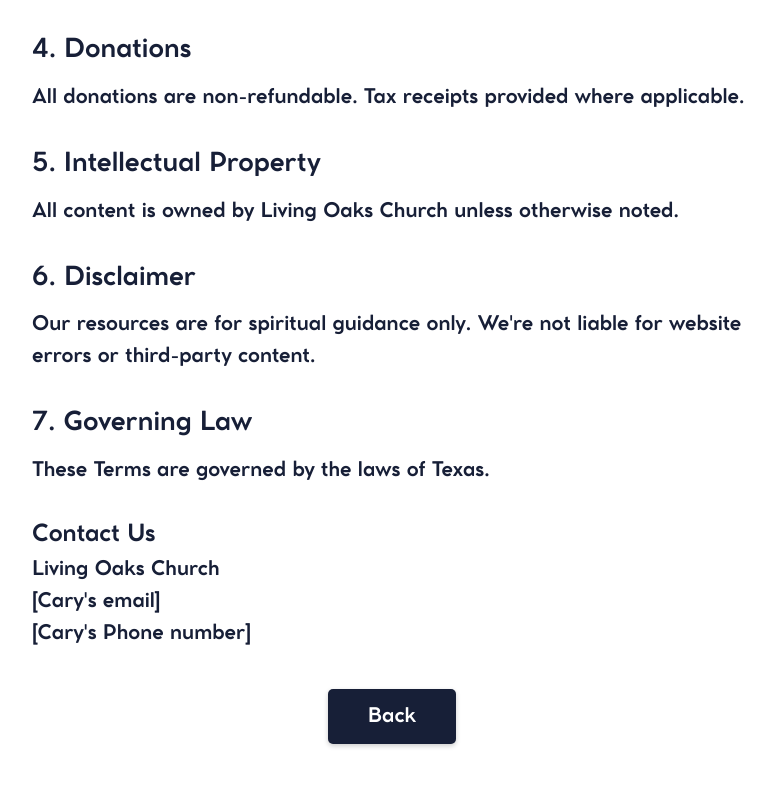
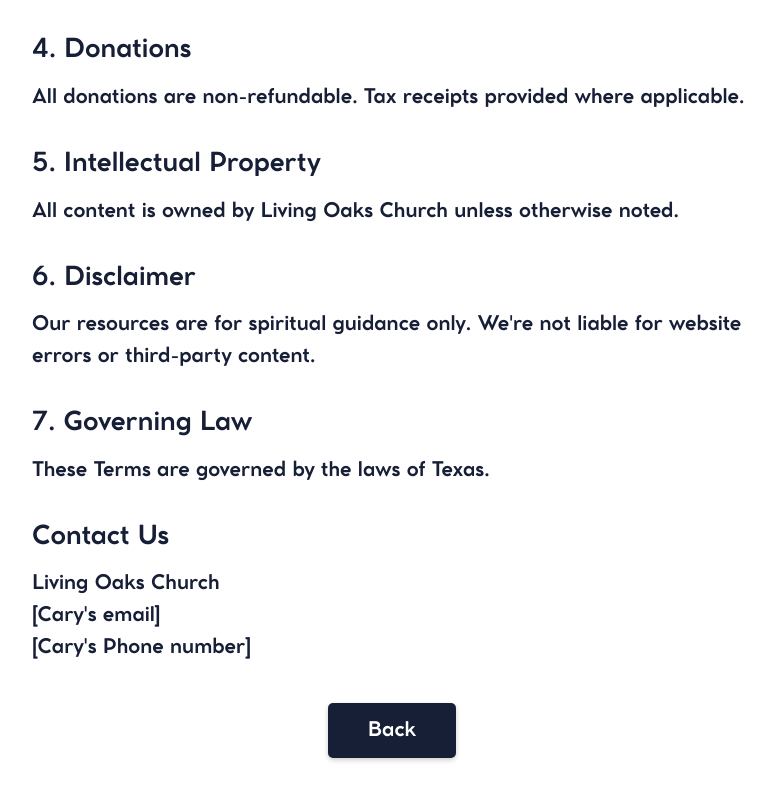
Before and after one commit to Mitsananikone/loc-all, a Next.js app: page /footer/terms-of-use in a window 1280 px wide. Shown: the part 567-1367 px from the top of the page, without its empty margins (248-1023 px from the left). Built offline with nearby package versions, Linux system fonts and the light colour scheme.

Commit message:
Changed h3 to h2

```diff
--- a/pages/footer/terms-of-use.jsx
+++ b/pages/footer/terms-of-use.jsx
@@ -60,7 +60,7 @@
       </section>
 
       <div className={styles.contactSection}>
-        <h3>Contact Us</h3>
+        <h2>Contact Us</h2>
         <p>Living Oaks Church<br />
         [Cary's email]<br />
         [Cary's Phone number]</p>
```
